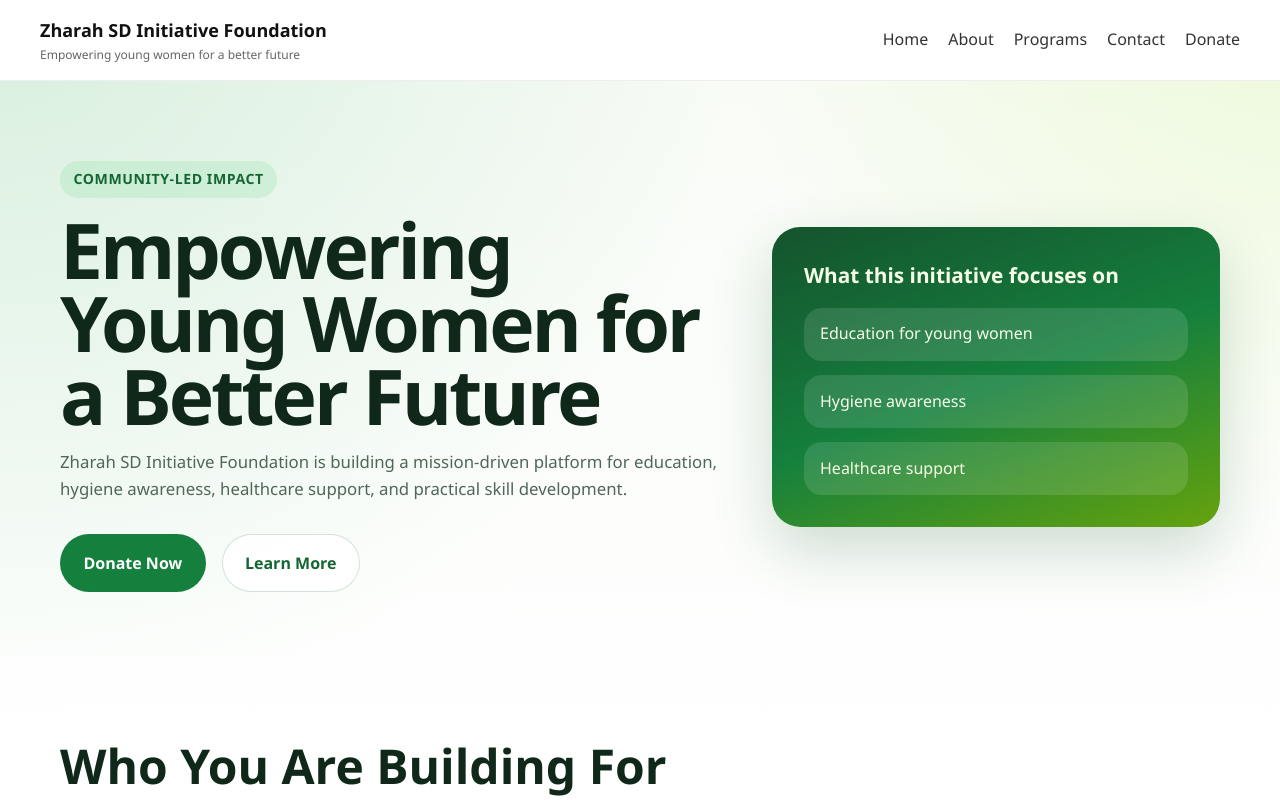
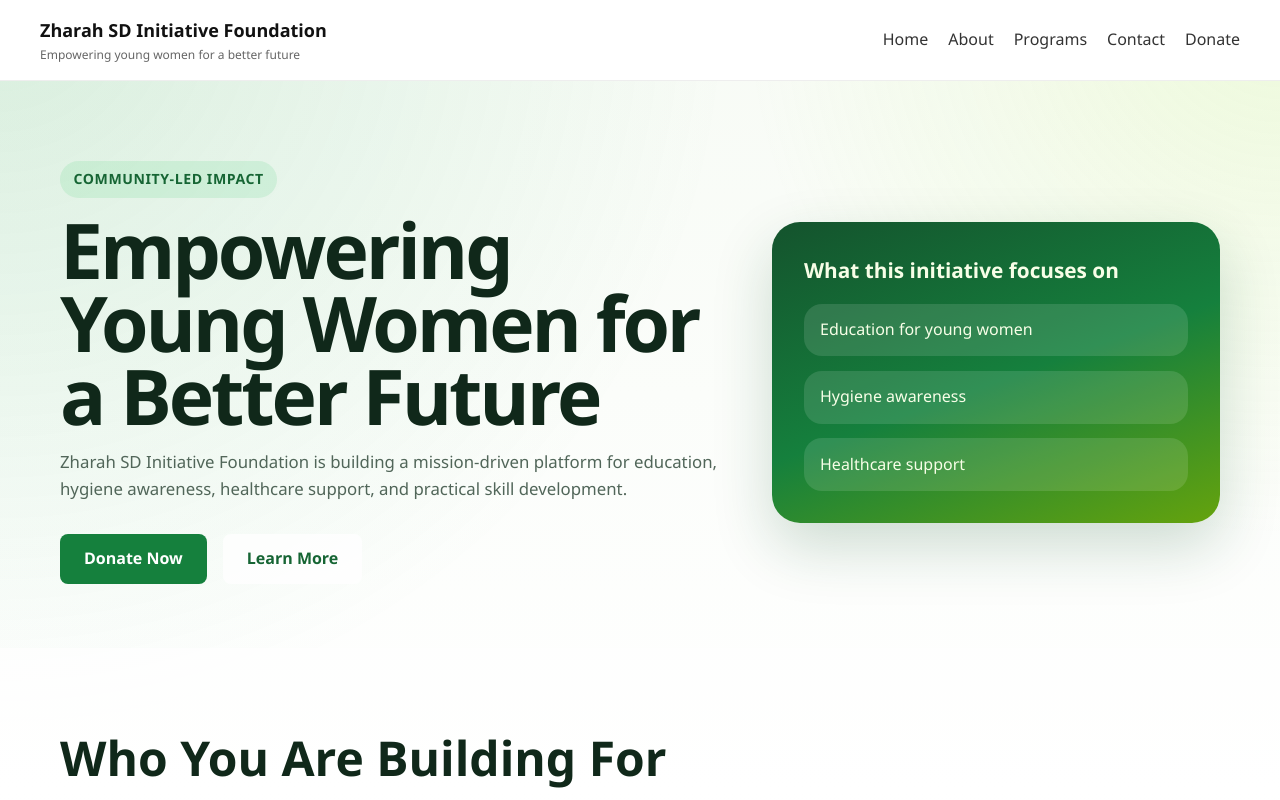
Before and after one commit to Abusadiq006/Zharah-SD-NGO, a React (Vite) app: page / in a window 1280 px wide. Shown: the top 800 px of the page. Built offline with nearby package versions, Linux system fonts and the light colour scheme.

Commit message:
implementing Button

```diff
--- a/src/App.css
+++ b/src/App.css
@@ -151,6 +151,15 @@
   border-color: rgba(22, 101, 52, 0.18);
 }
 
+.button{
+  padding:12px 24px;
+  border-radius:8px;
+  font-weight:600;
+  cursor:pointer;
+  border:none;
+  transition:0.3s;
+}
+
 .hero-card {
   padding: 2rem;
   border-radius: 28px;
```
